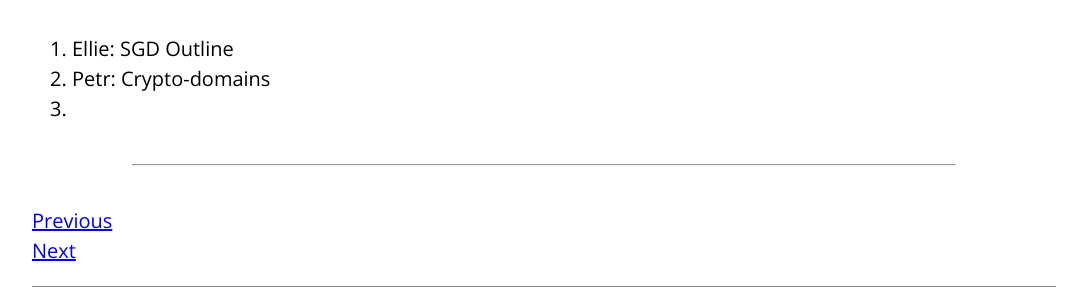
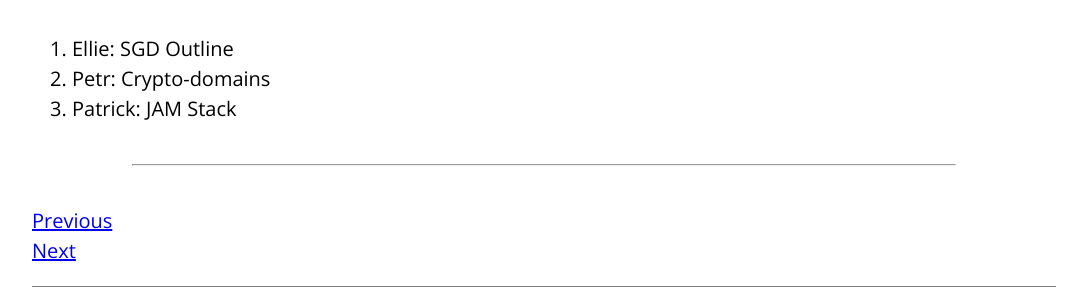
Before and after one commit to sait-wbdv/winter-2021, a Jekyll site: the page built from _posts/2021-04-21-flex-day-8.md, in a window 1280 px wide. Shown: the part 1907-2197 px from the top of the page, without its empty margins (96-1183 px from the left). Built offline with Jekyll 4.4.1, drawn with Linux system fonts in a browser that asks for light colours; nearby versions of some CDN libraries.

Commit message:
added PAtrick

```diff
--- a/_posts/2021-04-21-flex-day-8.md
+++ b/_posts/2021-04-21-flex-day-8.md
@@ -45,6 +45,6 @@ You've worked hard this semester. Friday let's keep Friday fun, although kinda t
 ## 10am Presentations
 1. Ellie: SGD Outline
 2. Petr: Crypto-domains
-3.
+3. Patrick: JAM Stack
 
 ---
```
